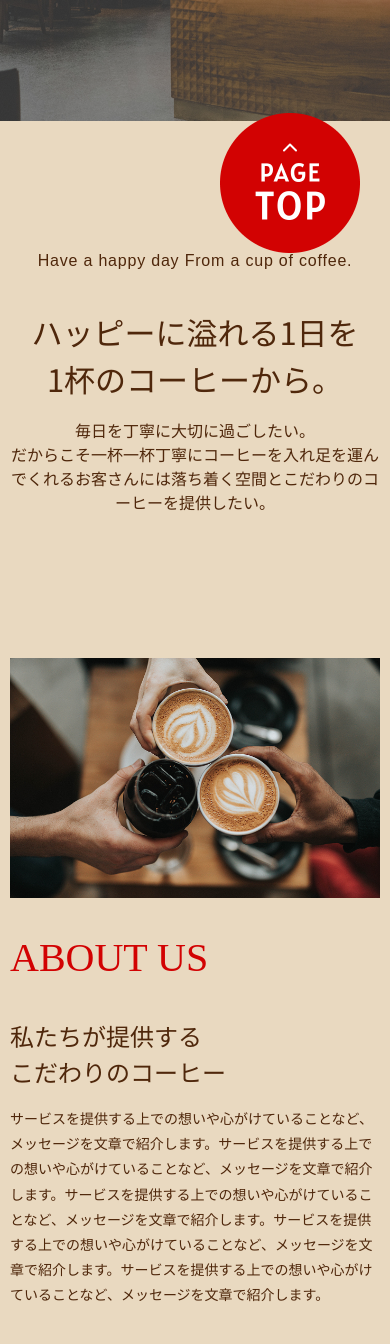
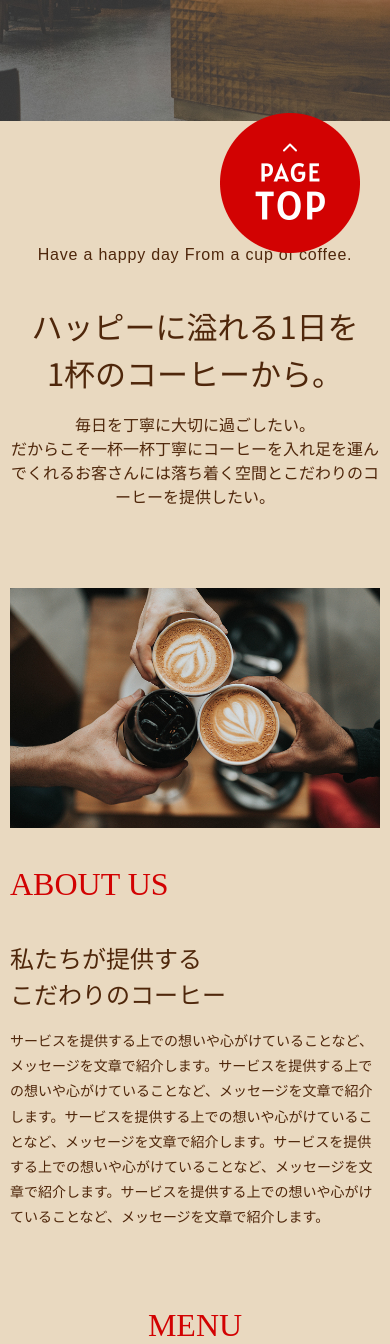
Before and after one commit to Ytchr/kadai5_tachihara01, a plain HTML site: page kadai5_tachihara/index.html in a window 390 px wide. Shown: the part 551-1895 px from the top of the page. Drawn offline with nearby package versions, Linux system fonts and the light colour scheme; a web font is replaced by a local one.

Commit message:
課題５＿２回目

```diff
--- a/kadai5_tachihara/css/style.css
+++ b/kadai5_tachihara/css/style.css
@@ -315,8 +315,21 @@ footer dt{
     }
 }
 @media screen and (max-width: 768px){
+    #aboutus,
+    #menu,
+    #gallery,
+    #event,
+    #access{
+        padding-top: 80px;
+    }
+    .section-heading{
+        font-size: 32px;
+    }
     .logo{
     width: 244px;
+    }
+    .concept{
+    padding-top: 126px;
     }
     #aboutus{
         flex-direction: column;
@@ -347,6 +360,7 @@ footer dt{
         overflow: hidden;
         text-overflow: ellipsis;
         min-width: 0;
+        font-size: 16px;
     }
     #access iframe{
         height: 200px;
```
Also changed, not shown: 1 other file.
